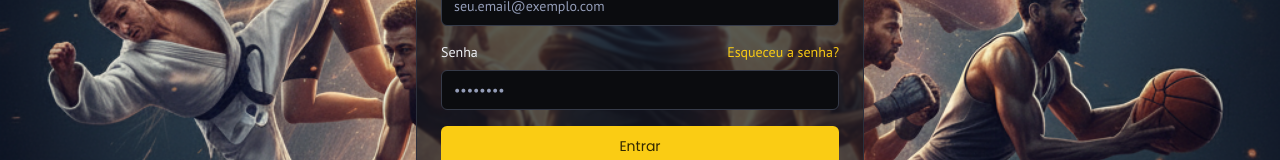
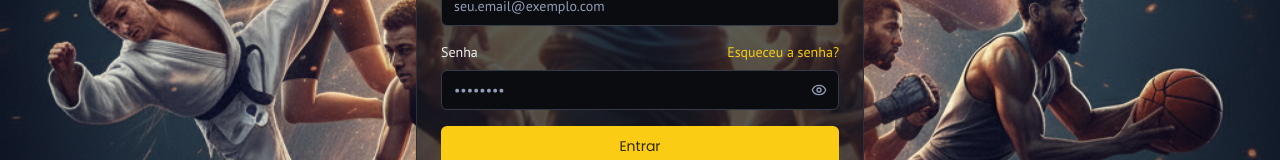
Before and after one commit to irisinteligent/ProSport, a Next.js app: page /club/login in a window 1280 px wide. Shown: the part 402-562 px from the top of the page. Built offline with nearby package versions, Linux system fonts and the light colour scheme; no server answers.

Commit message:
feat: mostrar/ocultar senha no login; desativar gate de verificacao; login resiliente; prova social

```diff
--- a/src/components/auth/login-form.tsx
+++ b/src/components/auth/login-form.tsx
@@ -7,7 +7,7 @@
 import Link from "next/link";
 import { GoogleAuthProvider, signInWithPopup } from "firebase/auth";
 import { useState } from "react";
-import { Loader2 } from "lucide-react";
+import { Loader2, Eye, EyeOff } from "lucide-react";
 
 import { auth } from "@/lib/firebase-client";
 import { loginUser, loginWithGoogleToken, logoutUser } from "@/lib/auth-actions";
@@ -36,6 +36,7 @@
   const router = useRouter();
   const { toast } = useToast();
   const [googleLoading, setGoogleLoading] = useState(false);
+  const [showPassword, setShowPassword] = useState(false);
 
   const form = useForm<z.infer<typeof formSchema>>({
     resolver: zodResolver(formSchema),
@@ -160,7 +161,23 @@
                   </Button>
                 </div>
                 <FormControl>
-                  <Input type="password" placeholder="••••••••" {...field} />
+                  <div className="relative">
+                    <Input
+                      type={showPassword ? "text" : "password"}
+                      placeholder="••••••••"
+                      className="pr-10"
+                      {...field}
+                    />
+                    <button
+                      type="button"
+                      onClick={() => setShowPassword((v) => !v)}
+                      className="absolute right-3 top-1/2 -translate-y-1/2 text-muted-foreground hover:text-foreground"
+                      aria-label={showPassword ? "Ocultar senha" : "Mostrar senha"}
+                      tabIndex={-1}
+                    >
+                      {showPassword ? <EyeOff className="h-4 w-4" /> : <Eye className="h-4 w-4" />}
+                    </button>
+                  </div>
                 </FormControl>
                 <FormMessage />
               </FormItem>
```
